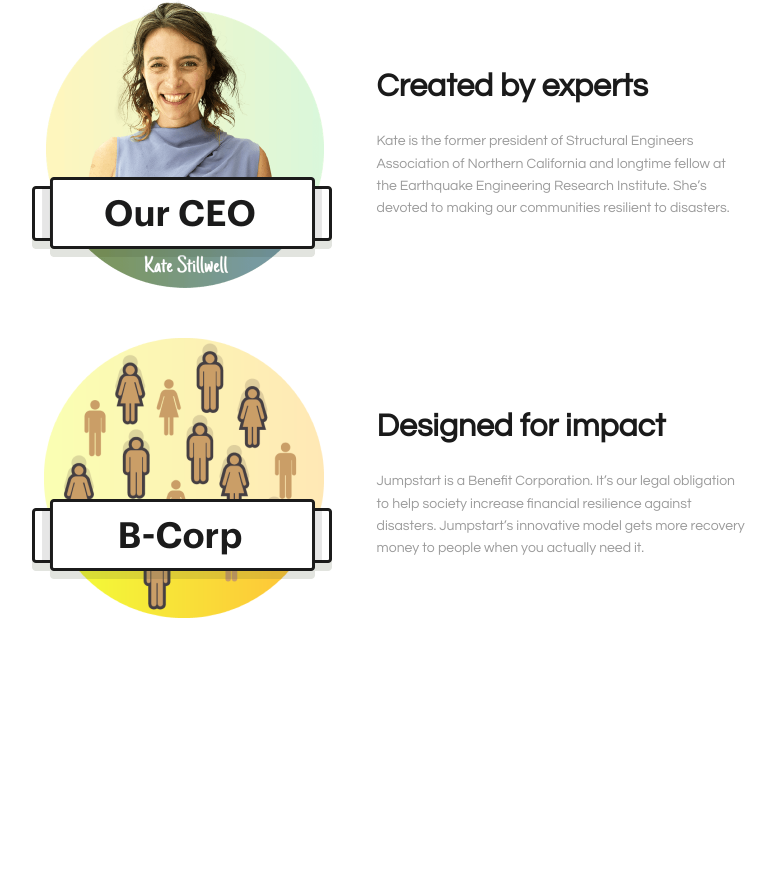
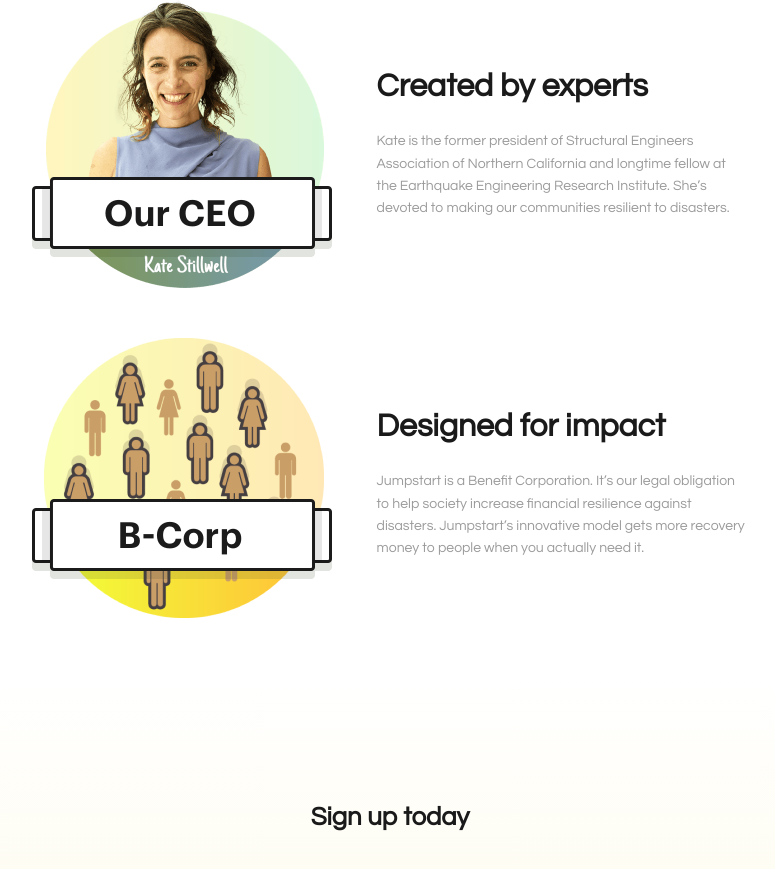
Before and after one commit to Dabrown18/jumpstart-recovery, a React (Create React App) app: page / in a window 1280 px wide. Shown: the part 5141-6010 px from the top of the page, without its empty margins (250-1025 px from the left). Before the commit the page ends 5922 px from the top, so only its background shows below. Built offline with nearby package versions, Linux system fonts and the light colour scheme.

Commit message:
completed signup

```diff
--- a/src/App.js
+++ b/src/App.js
@@ -1,9 +1,10 @@
 import React, { Component } from 'react';
-import Header from './components/Header'
-import Carousel from './components/Carousel';
-import HowItWorks from './components/HowItWorks';
-import BackOnTrack from './components/BackOnTrack';
+import Header           from './components/Header'
+import Carousel         from './components/Carousel';
+import HowItWorks       from './components/HowItWorks';
+import BackOnTrack      from './components/BackOnTrack';
 import BuiltFromScience from './components/BuiltFromScience';
+import SignUp from './components/SignUp'
 import './App.css';
 
 class App extends Component {
@@ -15,6 +16,7 @@
          <HowItWorks />
          <BackOnTrack/>
          <BuiltFromScience/>
+         <SignUp/>
       </div>
     );
   }
--- a/src/components/BuiltFromScience/BuiltFromScience.css
+++ b/src/components/BuiltFromScience/BuiltFromScience.css
@@ -25,7 +25,7 @@
 	background-color: #ffffff;
 	text-align: center;
 	padding: 0% 10%;
-	margin: 0% 5% 10% 5%;
+	margin: 0% 5% 0% 5%;
 	overflow: hidden;
 }
 
--- /dev/null
+++ b/src/components/SignUp/SignUp.css
@@ -0,0 +1,12 @@
+.signup-bg {
+	background: linear-gradient(#fff,#fefcf0);
+	text-align: center;
+	padding-top: 100px;
+	position: relative;
+	height: 150px;
+	width: 100%;
+}
+
+.signup-bg h3 {
+	font-weight: bolder;
+}
--- /dev/null
+++ b/src/components/SignUp/index.js
@@ -0,0 +1,10 @@
+import React from 'react';
+import './SignUp.css'
+
+const SignUp = () => (
+	<div className="signup-bg">
+		<h3>Sign up today</h3>
+	</div>
+);
+
+export default SignUp;
```
Also changed, not shown: src/components/Footer/Footer.css (added), src/components/Footer/index.js (added).
